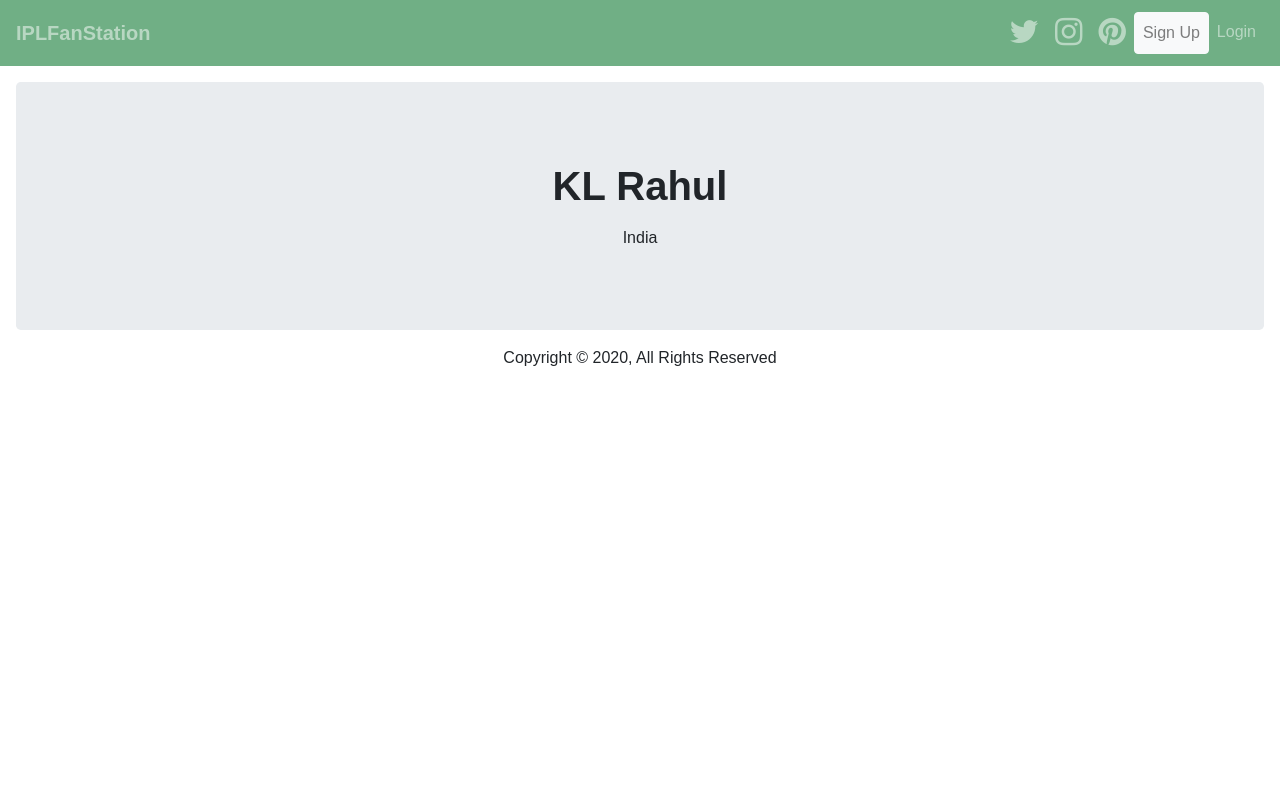
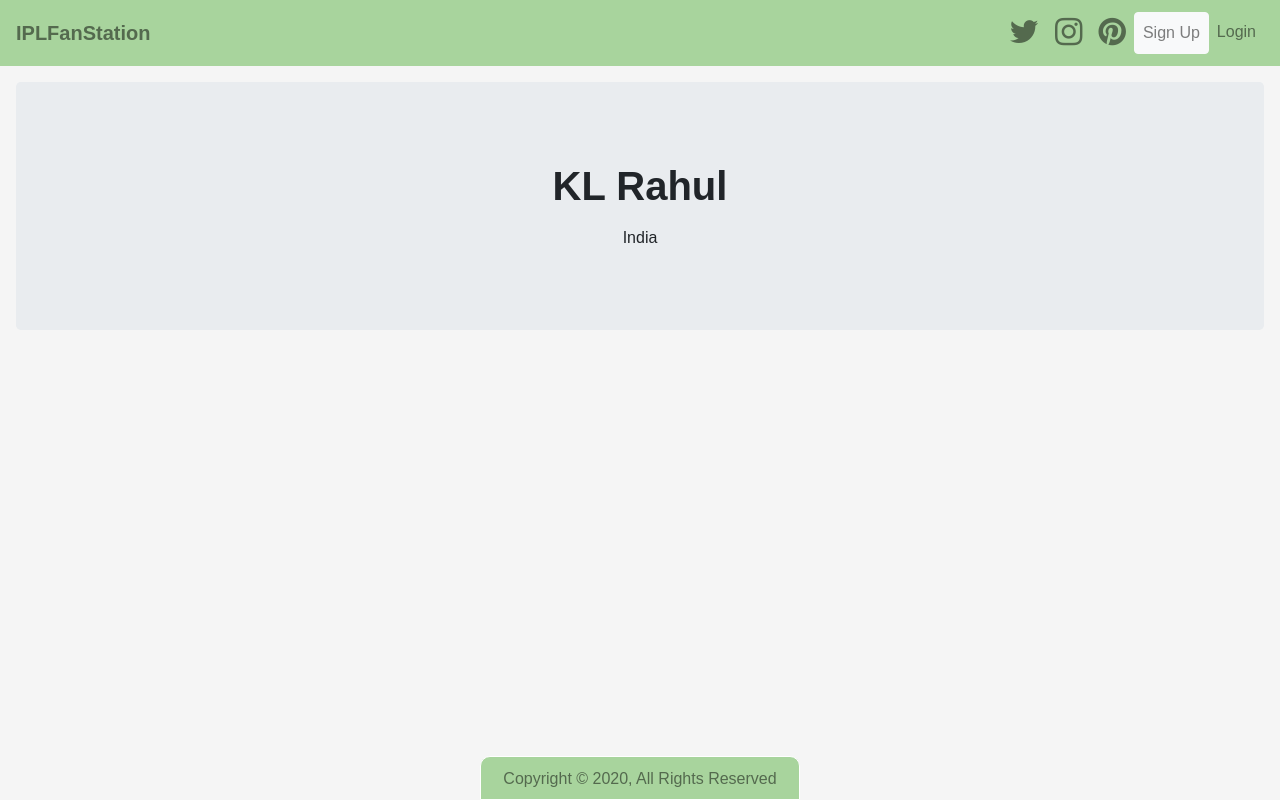
Before and after one commit to friskycodeur/IPL-fanstation, a Django app: page /player/1/ in a window 1280 px wide. Run offline with Django 3.2, Linux system fonts and the light colour scheme; data comes from the database, SQL or seed files in the repository; some web fonts are replaced.

Commit message:
Fix: Navbar && Feat: Footer

```diff
--- a/players/static/players/css/main.css
+++ b/players/static/players/css/main.css
@@ -1,16 +1,27 @@
 body{
   font-family: 'Padauk', sans-serif;
+  background-color: whitesmoke;
 }
 
 .navbar-custom {
-  background-color:#70af85 !important;
+  background-color:#A8D49D !important;
 }
 
 
 .card-container{
-  background-color: #70af85;
+  background-color: #4EA838;
   width: 70vw;
   margin: 10px auto;
   border: 1px solid #70af85 ;
   border-radius: 10px;
 }
+
+footer{
+  display: flex;
+  background-color: #A8D49D;
+  width: 25%;
+  border: 1px solid #fff ;
+  border-top-left-radius: 10px;
+  border-top-right-radius: 10px;
+  padding-top: 10px;
+}
--- a/players/templates/players/base.html
+++ b/players/templates/players/base.html
@@ -30,7 +30,7 @@
     <nav
       class="sticky-top navbar navbar-expand-lg navbar-dark bg-primary navbar-custom"
     >
-    <a class="navbar-brand mr-4 text-white-50 font-weight-bold" href="{% url 'player_list' %}">IPLFanStation</a>
+    <a class="navbar-brand mr-4 text-black-50 font-weight-bold" href="{% url 'player_list' %}">IPLFanStation</a>
      <!-- Search bar -->
 <!-- <div class="search-bar">
 <form action="/search" method="get">
@@ -40,13 +40,13 @@
       <!-- Social media handles -->
       <ul class="navbar-nav ml-auto nav-flex-icons">
         <li class="nav-item">
-            <a class="nav-link waves-effect waves-light"><i class="fa fa-twitter fa-2x"></i></a>
+            <a class="nav-link waves-effect waves-light text-black-50"><i class="fa fa-twitter fa-2x"></i></a>
         </li>
         <li class="nav-item">
-            <a class="nav-link waves-effect waves-light"><i class="fa fa-instagram fa-2x"></i></a>
+            <a class="nav-link waves-effect waves-light text-black-50"><i class="fa fa-instagram fa-2x"></i></a>
         </li>
         <li class="nav-item">
-            <a class="nav-link waves-effect waves-light"><i class="fa fa-pinterest fa-2x"></i></a>
+            <a class="nav-link waves-effect waves-light text-black-50"><i class="fa fa-pinterest fa-2x"></i></a>
         </li>
         {% if user.is_authenticated %}
         <li class="nav-item dropdown">
@@ -63,7 +63,7 @@
             <a class="nav-link mt-1 btn btn-light text-black-50" href="{% url 'register' %}">Sign Up</a>
         </li>
         <li class="nav-item">
-            <a class="nav-link mt-1" href="{% url 'login' %}">Login</a>
+            <a class="nav-link mt-1 text-black-50" href="{% url 'login' %}">Login</a>
         </li>
         {% endif %}
     </ul>
@@ -79,9 +79,9 @@
         {% block content %}
 
         {% endblock %}</div>
-        <footer id="main-footer" class="footer">
+        <footer id="main-footer" class="mx-auto d-block mt-auto px-2">
           <div class="content text-center">
-            <div class="">
+            <div class="text-black-50">
               <p class="mb-2">Copyright &copy; 2020, All Rights Reserved</p>
             </div>
           </div>
```
